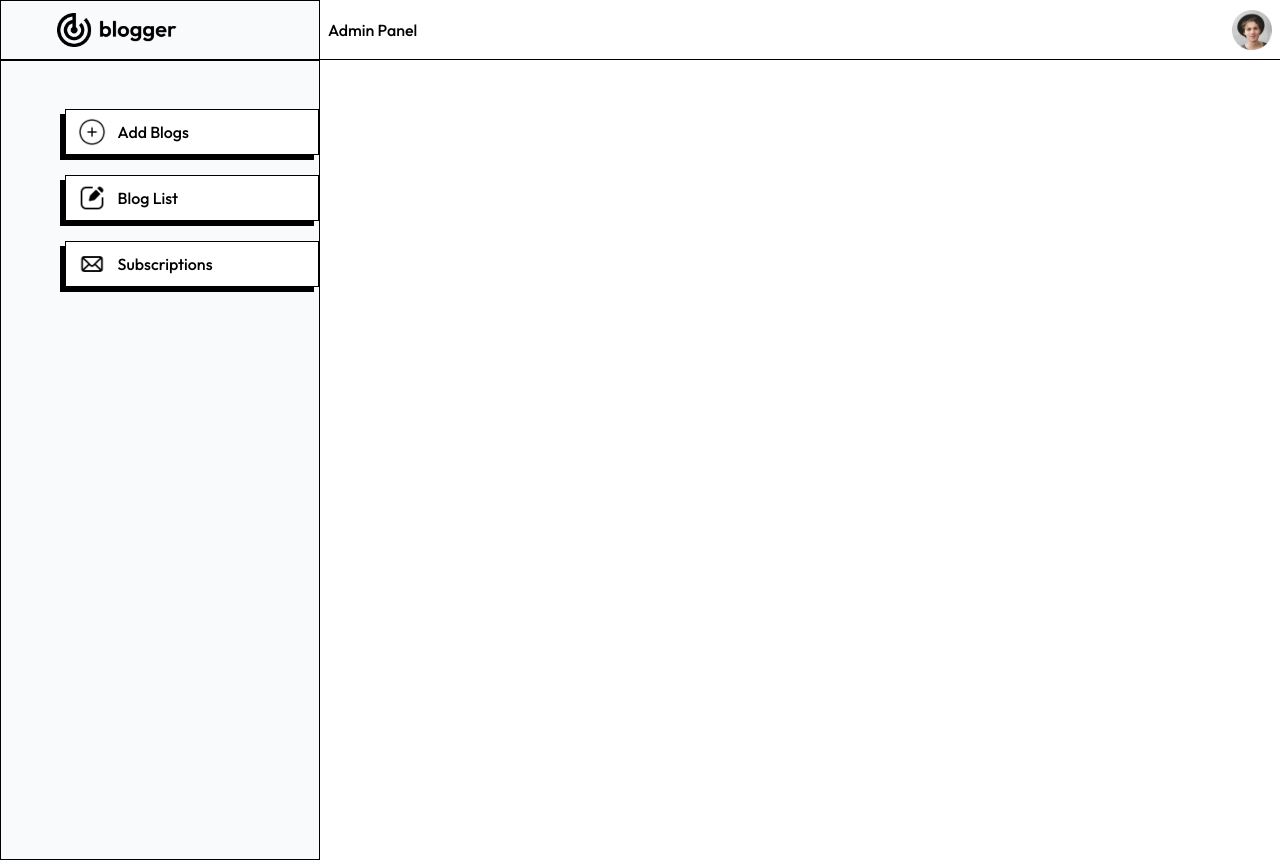
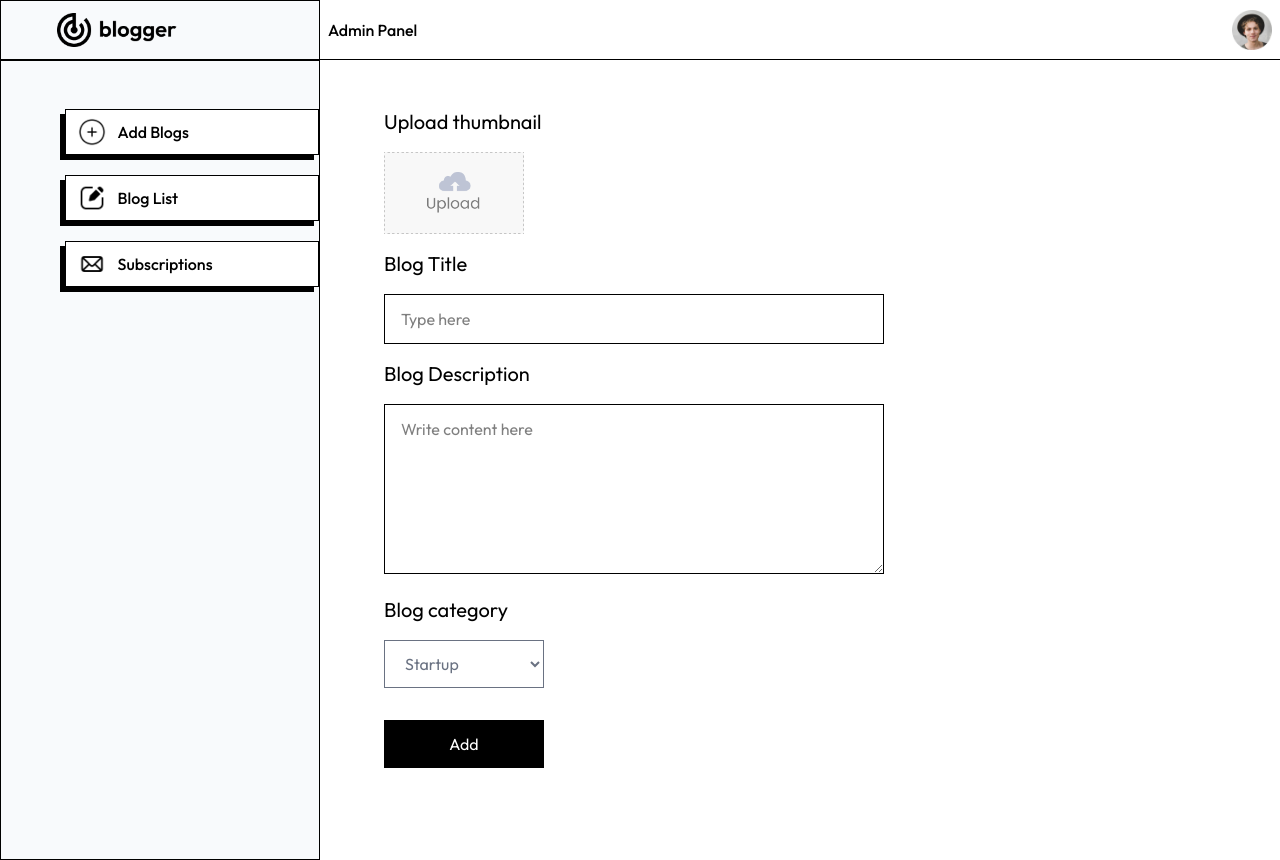
Before and after one commit to VAIyerAmogha/BlogApp, a Next.js app in the folder blog-app/: page /admin/addProduct in a window 1280 px wide. Built offline with nearby package versions, Linux system fonts and the light colour scheme.

Commit message:
started with the blog creation page

```diff
--- a/blog-app/app/admin/addProduct/page.jsx
+++ b/blog-app/app/admin/addProduct/page.jsx
@@ -1,8 +1,66 @@
 "use client";
 
-import React from "react";
+import { assets } from "@/assets/assets";
+import Image from "next/image";
+import React, { useState } from "react";
 
 const page = () => {
-  return <div></div>;
+  const [image, setImage] = useState(false);
+  return (
+    <>
+      <form className="pt-5 px-5 sm:pt-12 sm:pl-16">
+        <p className="text-xl ">Upload thumbnail</p>
+        <label htmlFor="image">
+          <Image
+            className="mt-4"
+            src={!image ? assets.upload_area : URL.createObjectURL(image)}
+            width={140}
+            height={70}
+            alt="add"
+          />
+        </label>
+        <input
+          onChange={(e) => {
+            setImage(e.target.files[0]);
+          }}
+          type="file"
+          id="image"
+          hidden
+          required
+        />
+        <p className="text-xl mt-4 ">Blog Title</p>
+        <input
+          className="w-full sm:w-[500px] mt-4 px-4 py-3 border "
+          type="text"
+          placeholder="Type here "
+          required
+        ></input>
+
+        <p className="text-xl mt-4 ">Blog Description</p>
+        <textarea
+          className="w-full sm:w-[500px] mt-4 px-4 py-3 border "
+          type="text"
+          placeholder="Write content here "
+          rows={6}
+          required
+        ></textarea>
+
+        <p className="text-xl mt-4">Blog category</p>
+        <select
+          name="catgory"
+          className="w-40 mt-4 px-4 py-3 border text-gray-500"
+        >
+          <option value="Startup">Startup</option>
+          <option value="Technology">Technology</option>
+          <option value="Lifestyle">Lifestyle</option>
+        </select>
+        <br />
+
+        <button type="submit" className="mt-8 w-40 h-12 bg-black text-white">
+          Add
+        </button>
+      </form>
+    </>
+  );
 };
 export default page;
```
